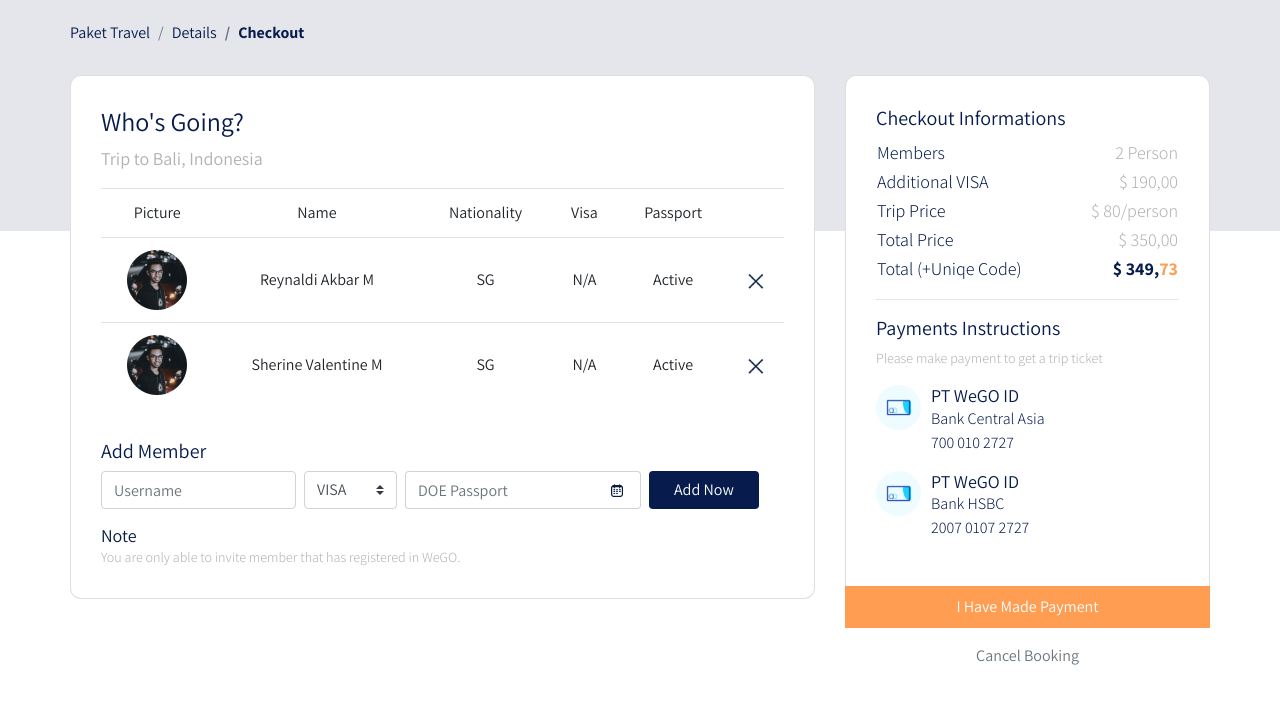
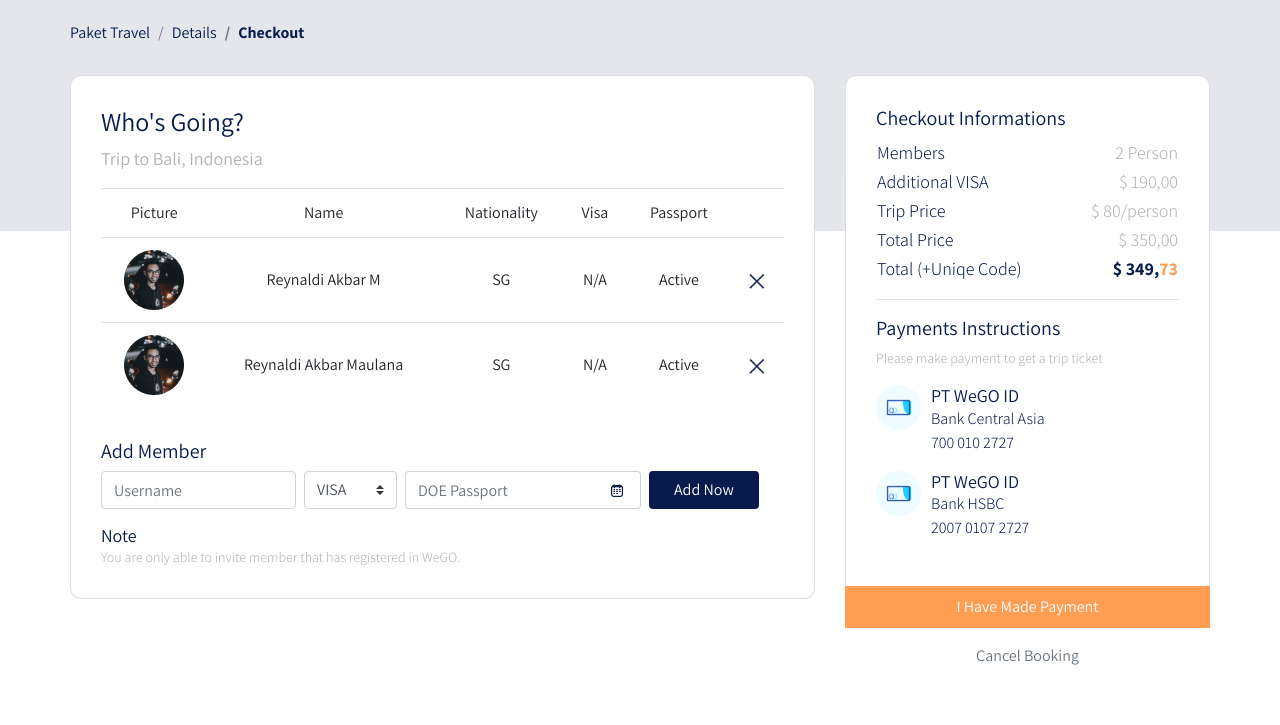
Before and after one commit to akbarreynaldi/WeGO-Website, a website: page checkout.html in a window 1280 px wide. Shown: the part 75-800 px from the top of the page. Drawn offline with Linux system fonts and the light colour scheme; a web font is replaced by a local one.

Commit message:
Changed User Profile

```diff
--- a/checkout.html
+++ b/checkout.html
@@ -108,7 +108,7 @@
                                                 <img src="frontend/images/user_pic-2.jpg" alt="User Images" height="60">
                                             </td>
                                             <td class="align-middle">
-                                                Sherine Valentine M
+                                                Reynaldi Akbar Maulana
                                             </td>
                                             <td class="align-middle">
                                                 SG
```
Also changed, not shown: index.html (+1 -1 lines).
